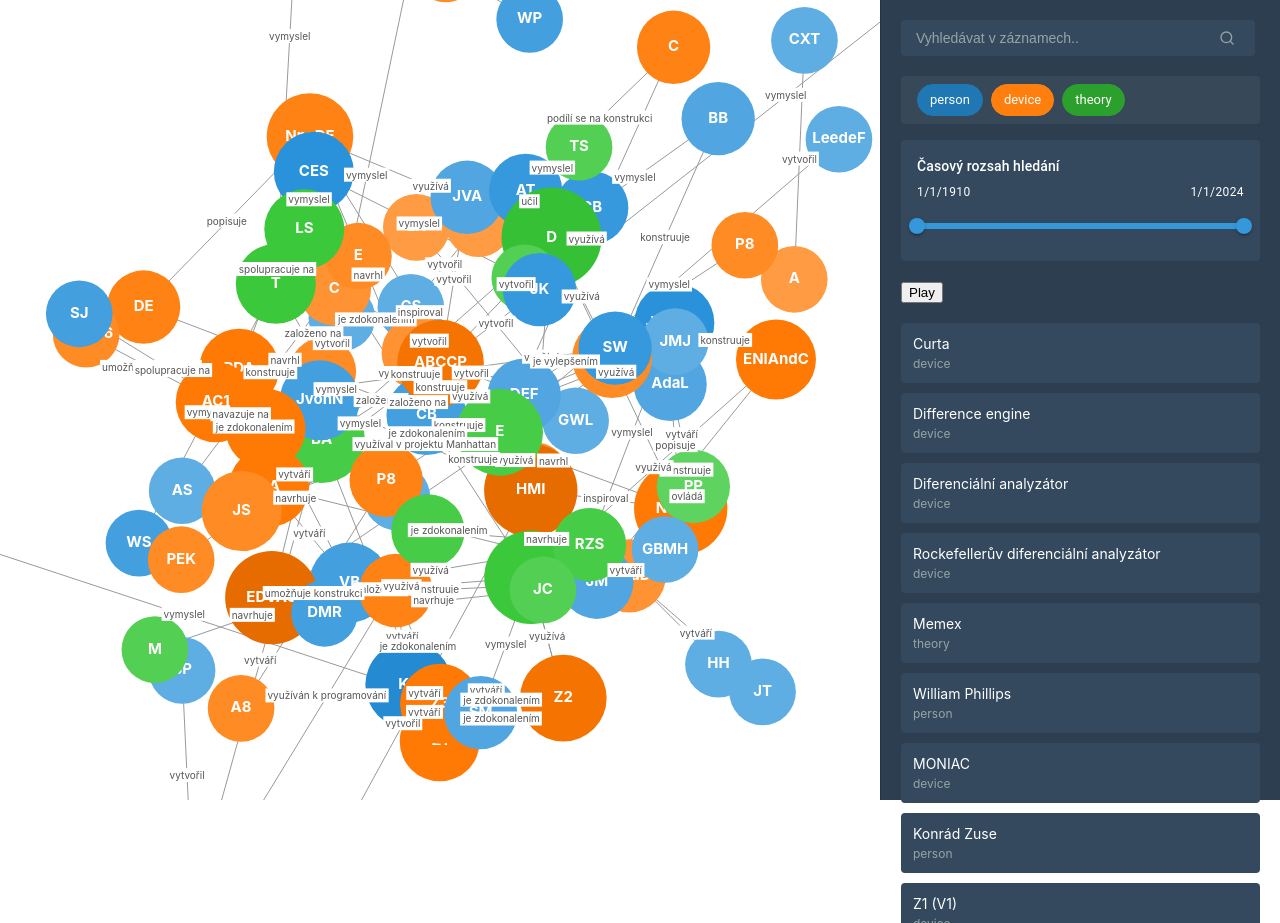
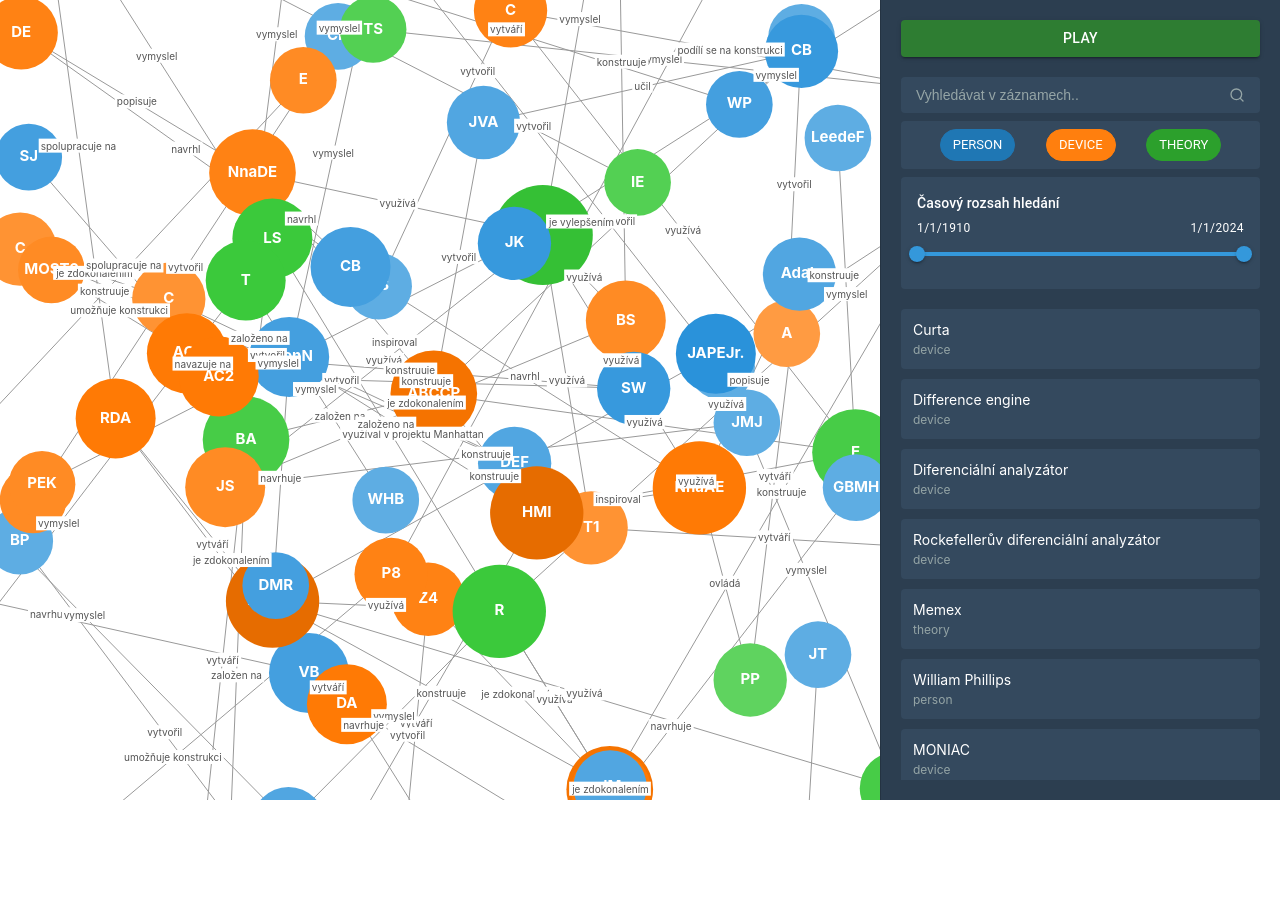
Before and after one commit to cvirlik/viz-project, a React (Create React App) app: page / in a window 1280 px wide. After the commit the page ends 800 px from the top, so only its background shows below. Built offline with nearby package versions, Linux system fonts and the light colour scheme.

Commit message:
Fix sidebar styles

```diff
--- a/src/components/NetworkVisualization.tsx
+++ b/src/components/NetworkVisualization.tsx
@@ -1,49 +1,31 @@
 import React, { useEffect, useRef, useState } from 'react';
 import * as d3 from 'd3';
 import { FruchtermanReingold } from '../layouts/fruchterman';
-import SearchResults from './SearchResults';
-import { DateRangeSlider } from './DateRangeSlider';
-import { calculateNodeRadius, hexToHSL, hslToHex } from '../utils/visual';
-import ArchetypeFilter from './ArchetypeFilter';
+import { hexToHSL, hslToHex } from '../utils/visual';
 import { calculateDOI } from '../utils/doi-calculator';
-import { LinkData, NodeData, parseData, rawData } from '../utils/data';
+import { LinkData, NodeData, parseData } from '../utils/data';
 import { makeControllers, makeNodes } from '../utils/d3-controllers';
 import { initSvg } from '../utils/svg';
-import { hideNonAdjacent, showNonAdjacent } from '../utils/effects';
+import { hideNonAdjacent, makeGradient, showNonAdjacent } from '../utils/effects';
+import { Sidebar } from './Sidebar';
+import { DOIProvider, useDOI } from '../providers/doi';
 
-export const NetworkVisualization: React.FC = () => {
+const Body: React.FC = () => {
   const svgRef = useRef<SVGSVGElement>(null);
   const tooltipRef = useRef<HTMLDivElement>(null);
   const zoomBehaviorRef = useRef<d3.ZoomBehavior<SVGSVGElement, unknown>>();
 
-  const [searchQuery, setSearchQuery] = useState('');
+  const { searchQuery, dateRange, selectedArchetypes } = useDOI();
+
   const [positioned, setPositioned] = useState<NodeData[]>([]);
   const [focusNode, setFocusNode] = useState<NodeData | undefined>(undefined);
-  const [dateRange, setDateRange] = useState<{ min: number; max: number }>({
-    min: new Date('1910-01-01').getTime(),
-    max: new Date('2024-01-01').getTime(),
-  });
-  const [selectedArchetypes, setSelectedArchetypes] = useState<number[]>(
-    rawData.vertexArchetypes.map((_, index) => index)
-  );
 
   const layoutRef = useRef<FruchtermanReingold | null>(null);
   const updateDisplayRef = useRef<() => void>();
   const intervalRef = useRef<number>();
   const [isRunning, setIsRunning] = useState(false);
 
-  const handleSearchChange: React.ChangeEventHandler<HTMLInputElement> = event =>
-    setSearchQuery(event.target.value);
-
-  const handleArchetypeChange = (newArchetypes: number[]) => {
-    setSelectedArchetypes(newArchetypes);
-  };
-
-  const handleDateRangeChange = (minDate: number, maxDate: number) => {
-    setDateRange({ min: minDate, max: maxDate });
-  };
-
-  const switchSelected = (selected: NodeData | string) => {
+  const setSelected = (selected: NodeData | string) => {
     const svgEl = svgRef.current;
     if (!svgEl || !zoomBehaviorRef.current) return;
 
@@ -51,14 +33,14 @@ export const NetworkVisualization: React.FC = () => {
 
     const width = svgEl.clientWidth;
     const height = svgEl.clientHeight;
-    const datum =
+    const data =
       typeof selected === 'string' ? positioned.find(node => node.id === selected) : selected;
-    if (!datum) return;
+    if (!data) return;
 
     const current = d3.zoomTransform(svgEl);
     const scale = current.k;
-    const tx = width / 2 - datum.x * scale;
-    const ty = height / 2 - datum.y * scale;
+    const tx = width / 2 - data.x * scale;
+    const ty = height / 2 - data.y * scale;
     svg
       .transition()
       .duration(750)
@@ -139,6 +121,7 @@ export const NetworkVisualization: React.FC = () => {
       {
         width,
         height,
+        k: 150,
         iterations: 1,
         temperature: width / 4,
         coolingFactor: 0.95,
@@ -215,46 +198,23 @@ export const NetworkVisualization: React.FC = () => {
         setFocusNode(undefined);
         showNonAdjacent(nodeController, linkController, edgeController);
       })
-      .on('click', (event, d) => {
-        switchSelected(d);
-      });
+      .on('click', (_, node) => setSelected(node));
 
     const defs = svg.append('defs');
     linkController
       .on('click', (_, d) => {
         const { to: next } = getLinkAction(d);
-        switchSelected(next as NodeData);
+        if (!next) return;
+        setSelected(next);
       })
       .on('mouseover', function (_, link) {
-        const controller = d3.select(this as SVGLineElement);
         const gradId = link.gradientId;
         defs.select(`#${gradId}`).remove();
 
         const { from, to } = getLinkAction(link);
         if (!from || !to) return;
 
-        const grad = defs
-          .append('linearGradient')
-          .attr('id', gradId)
-          .attr('gradientUnits', 'userSpaceOnUse')
-          .attr('x1', from.x)
-          .attr('y1', from.y)
-          .attr('x2', to.x)
-          .attr('y2', to.y);
-        grad
-          .append('stop')
-          .attr('offset', '0%')
-          .attr('stop-color', d3.schemeCategory10[from.group % 10])
-          .attr('stop-opacity', 0);
-        grad
-          .append('stop')
-          .attr('offset', '100%')
-          .attr('stop-color', d3.schemeCategory10[to.group % 10])
-          .attr('stop-opacity', 1);
-        controller
-          .attr('stroke', `url(#${gradId})`)
-          .attr('stroke-width', 10)
-          .attr('stroke-opacity', 1);
+        makeGradient(gradId, from, to, defs, d3.select(this as SVGLineElement));
 
         const { s, t } = getEndNodes(link);
         if (s && t)
@@ -267,6 +227,7 @@ export const NetworkVisualization: React.FC = () => {
           .attr('stroke', '#999')
           .attr('stroke-width', Math.sqrt(link.value))
           .attr('stroke-opacity', 0.6);
+
         showNonAdjacent(nodeController, linkController, edgeController);
       });
 
@@ -323,51 +284,14 @@ export const NetworkVisualization: React.FC = () => {
       <div id="visualization-container">
         <svg id="visualization" ref={svgRef} />
       </div>
-      <div id="sidebar">
-        <div className="faceted-search">
-          <div className="search-container">
-            <input
-              type="text"
-              className="search-input"
-              placeholder="Vyhledávat v záznamech.."
-              value={searchQuery}
-              onChange={handleSearchChange}
-            />
-            <svg
-              className="search-icon"
-              width="16"
-              height="16"
-              viewBox="0 0 24 24"
-              fill="none"
-              stroke="currentColor"
-              strokeWidth="2"
-              strokeLinecap="round"
-              strokeLinejoin="round"
-            >
-              <circle cx="11" cy="11" r="8" />
-              <line x1="21" y1="21" x2="16.65" y2="16.65" />
-            </svg>
-          </div>
-          <ArchetypeFilter
-            selectedArchetypes={selectedArchetypes}
-            onArchetypeChange={handleArchetypeChange}
-          />
-          <DateRangeSlider onRangeChange={handleDateRangeChange} />
-        </div>
-        <button onClick={() => setIsRunning(!isRunning)} className="play-pause-btn">
-          {isRunning ? 'Pause' : 'Play'}
-        </button>
-
-        <SearchResults
-          searchQuery={searchQuery}
-          dateRange={dateRange}
-          selectedArchetypes={selectedArchetypes}
-          onResultClick={switchSelected}
-        />
-      </div>
+      <Sidebar isRunning={isRunning} setIsRunning={setIsRunning} setSelected={setSelected} />
       <div id="tooltip" className="tooltip" ref={tooltipRef}></div>
     </div>
   );
 };
 
-export default NetworkVisualization;
+export const NetworkVisualization: React.FC = () => (
+  <DOIProvider>
+    <Body />
+  </DOIProvider>
+);
--- a/src/components/SearchResults.tsx
+++ b/src/components/SearchResults.tsx
@@ -19,11 +19,9 @@ const SearchResults: React.FC<SearchResultsProps> = ({
 }) => {
   const filteredResults = historicalData.vertices
     .filter(vertex => {
-      // Text search
       const matchesSearch =
         searchQuery === '' || vertex.title.toLowerCase().includes(searchQuery.toLowerCase());
 
-      // Date range filter
       const beginDate = vertex.attributes['1'] ? new Date(vertex.attributes['1']).getTime() : 0;
       const endDate = vertex.attributes['2']
         ? new Date(vertex.attributes['2']).getTime()
@@ -31,7 +29,6 @@ const SearchResults: React.FC<SearchResultsProps> = ({
 
       const matchesDateRange = beginDate >= dateRange.min && endDate <= dateRange.max;
 
-      // Archetype filter
       const matchesArchetype = selectedArchetypes.includes(vertex.archetype);
       // OR stačí. Nemusí pasovat title i datum.
       // Spíš pak zvětšit nodes, které vyhovují oběma filterům.
--- /dev/null
+++ b/src/components/Sidebar.tsx
@@ -0,0 +1,86 @@
+import { Button } from '@mui/material';
+import React from 'react';
+import ArchetypeFilter from './ArchetypeFilter';
+import { DateRangeSlider } from './DateRangeSlider';
+import SearchResults from './SearchResults';
+import { useDOI } from '../providers/doi';
+
+export type SidebarProps = {
+  isRunning: boolean;
+  setIsRunning: (running: boolean) => void;
+  setSelected: (selected: string) => void;
+};
+
+export const Sidebar: React.FC<SidebarProps> = ({ isRunning, setIsRunning, setSelected }) => {
+  const {
+    searchQuery,
+    selectedArchetypes,
+    dateRange,
+    setSearchQuery,
+    setSelectedArchetypes,
+    setDateRange,
+  } = useDOI();
+
+  const handleSearchChange: React.ChangeEventHandler<HTMLInputElement> = event =>
+    setSearchQuery(event.target.value);
+
+  const handleArchetypeChange = (newArchetypes: number[]) => {
+    setSelectedArchetypes(newArchetypes);
+  };
+
+  const handleDateRangeChange = (minDate: number, maxDate: number) => {
+    setDateRange({ min: minDate, max: maxDate });
+  };
+
+  return (
+    <div id="sidebar">
+      <Button
+        className="play-button"
+        variant="contained"
+        color={isRunning ? 'error' : 'success'}
+        onClick={() => setIsRunning(!isRunning)}
+      >
+        {isRunning ? 'Pause' : 'Play'}
+      </Button>
+      <div className="faceted-search">
+        <div className="search-container">
+          <input
+            type="text"
+            className="search-input"
+            placeholder="Vyhledávat v záznamech.."
+            value={searchQuery}
+            onChange={handleSearchChange}
+          />
+          <svg
+            className="search-icon"
+            width="16"
+            height="16"
+            viewBox="0 0 24 24"
+            fill="none"
+            stroke="currentColor"
+            strokeWidth="2"
+            strokeLinecap="round"
+            strokeLinejoin="round"
+          >
+            <circle cx="11" cy="11" r="8" />
+            <line x1="21" y1="21" x2="16.65" y2="16.65" />
+          </svg>
+        </div>
+
+        <ArchetypeFilter
+          selectedArchetypes={selectedArchetypes}
+          onArchetypeChange={handleArchetypeChange}
+        />
+
+        <DateRangeSlider onRangeChange={handleDateRangeChange} />
+      </div>
+
+      <SearchResults
+        searchQuery={searchQuery}
+        dateRange={dateRange}
+        selectedArchetypes={selectedArchetypes}
+        onResultClick={setSelected}
+      />
+    </div>
+  );
+};
--- /dev/null
+++ b/src/providers/doi.tsx
@@ -0,0 +1,48 @@
+import React, { useState } from 'react';
+import { rawData } from '../utils/data';
+
+type DOIContextType = {
+  searchQuery: string;
+  setSearchQuery: (query: string) => void;
+  selectedArchetypes: number[];
+  setSelectedArchetypes: (archetypes: number[]) => void;
+  dateRange: { min: number; max: number };
+  setDateRange: (range: { min: number; max: number }) => void;
+};
+
+const DOIContext = React.createContext<DOIContextType>({} as unknown as DOIContextType);
+
+export const useDOI = () => {
+  const context = React.useContext(DOIContext);
+  if (!context) {
+    throw new Error('useDOIContext must be used within a DOIProvider');
+  }
+  return context;
+};
+
+export const DOIProvider: React.FC<{ children: React.ReactNode }> = ({ children }) => {
+  const [searchQuery, setSearchQuery] = useState('');
+  const [selectedArchetypes, setSelectedArchetypes] = useState<number[]>(
+    rawData.vertexArchetypes.map((_, index) => index)
+  );
+
+  const [dateRange, setDateRange] = useState<{ min: number; max: number }>({
+    min: new Date('1910-01-01').getTime(),
+    max: new Date('2024-01-01').getTime(),
+  });
+
+  return (
+    <DOIContext.Provider
+      value={{
+        searchQuery,
+        setSearchQuery,
+        selectedArchetypes,
+        setSelectedArchetypes,
+        dateRange,
+        setDateRange,
+      }}
+    >
+      {children}
+    </DOIContext.Provider>
+  );
+};
--- a/src/styles/ArchetypeFilter.css
+++ b/src/styles/ArchetypeFilter.css
@@ -3,14 +3,15 @@
   gap: 8px;
   padding: 8px 16px;
   flex-wrap: wrap;
-  background-color: rgba(255, 255, 255, 0.05);
+  background-color: #34495e;
   border-radius: 4px;
-  margin: 8px 0;
+  justify-content: space-evenly;
 }
 
 .archetype-chip {
   cursor: pointer;
   transition: all 0.2s ease-in-out;
+  text-transform: uppercase;
 }
 
 .archetype-chip:hover {
--- a/src/styles/DateRangeSlider.css
+++ b/src/styles/DateRangeSlider.css
@@ -2,14 +2,12 @@
   padding: 16px;
   background-color: #34495e;
   border-radius: 4px;
-  margin: 16px 0;
   color: white;
 }
 
 .date-labels {
   display: flex;
   justify-content: space-between;
-  margin-bottom: 8px;
 }
 
 .min-date,
--- a/src/styles/NetworkVisualization.css
+++ b/src/styles/NetworkVisualization.css
@@ -12,17 +12,6 @@
 #visualization {
   width: 100%;
   height: 100%;
-}
-
-#sidebar {
-  min-width: 400px;
-  width: 20%;
-  height: 100vh;
-  background-color: #2c3e50;
-  border-left: 1px solid #243342;
-  color: white;
-  padding: 20px;
-  box-sizing: border-box;
 }
 
 .node text {
--- a/src/styles/SearchBar.css
+++ b/src/styles/SearchBar.css
@@ -1,16 +1,17 @@
 .faceted-search {
   position: relative;
-  margin-bottom: 20px;
+  display: flex;
+  flex-direction: column;
+  gap: 8px;
+  width: 100%;
 }
 
 .search-container {
   position: relative;
-  margin-bottom: 20px;
 }
 
 .search-input {
-  /* -60px je konstanta, kter fungovala na mým počítači, opravím to, jestli to fungovat nebude:)  */
-  width: calc(100% - 60px);
+  width: 100%;
   padding: 10px 40px 10px 15px;
   border: none;
   border-radius: 4px;
@@ -25,7 +26,7 @@
 
 .search-icon {
   position: absolute;
-  right: 25px;
+  right: 15px;
   top: 50%;
   transform: translateY(-50%);
   color: #95a5a6;
@@ -33,7 +34,7 @@
 }
 
 .search-results {
-  margin-top: 20px;
+  width: 100%;
   max-height: calc(100vh - 200px);
   overflow-y: auto;
   position: relative;
--- /dev/null
+++ b/src/styles/Sidebar.css
@@ -0,0 +1,20 @@
+#sidebar {
+  min-width: 400px;
+  width: 20%;
+  height: 100%;
+  background-color: #2c3e50;
+  border-left: 1px solid #243342;
+  color: white;
+  padding: 20px;
+  box-sizing: border-box;
+
+  display: flex;
+  flex-direction: column;
+  align-items: center;
+  justify-content: flex-start;
+  gap: 20px;
+}
+
+.play-button {
+  width: 100%;
+}
--- a/src/styles/app.css
+++ b/src/styles/app.css
@@ -1,10 +1,19 @@
+* {
+  margin: 0;
+  padding: 0;
+  box-sizing: border-box;
+}
+
+html,
 body {
+  height: 100%;
   margin: 0;
   font-family:
     -apple-system, BlinkMacSystemFont, 'Segoe UI', 'Roboto', 'Oxygen', 'Ubuntu', 'Cantarell',
     'Fira Sans', 'Droid Sans', 'Helvetica Neue', sans-serif;
   -webkit-font-smoothing: antialiased;
   -moz-osx-font-smoothing: grayscale;
+  overflow: hidden;
 }
 
 code {
--- a/src/styles/index.css
+++ b/src/styles/index.css
@@ -2,4 +2,5 @@
 @import './DateRangeSlider.css';
 @import './NetworkVisualization.css';
 @import './SearchBar.css';
+@import './Sidebar.css';
 @import './app.css';
```
Also changed, not shown: src/utils/effects.ts (+29 -0 lines).
